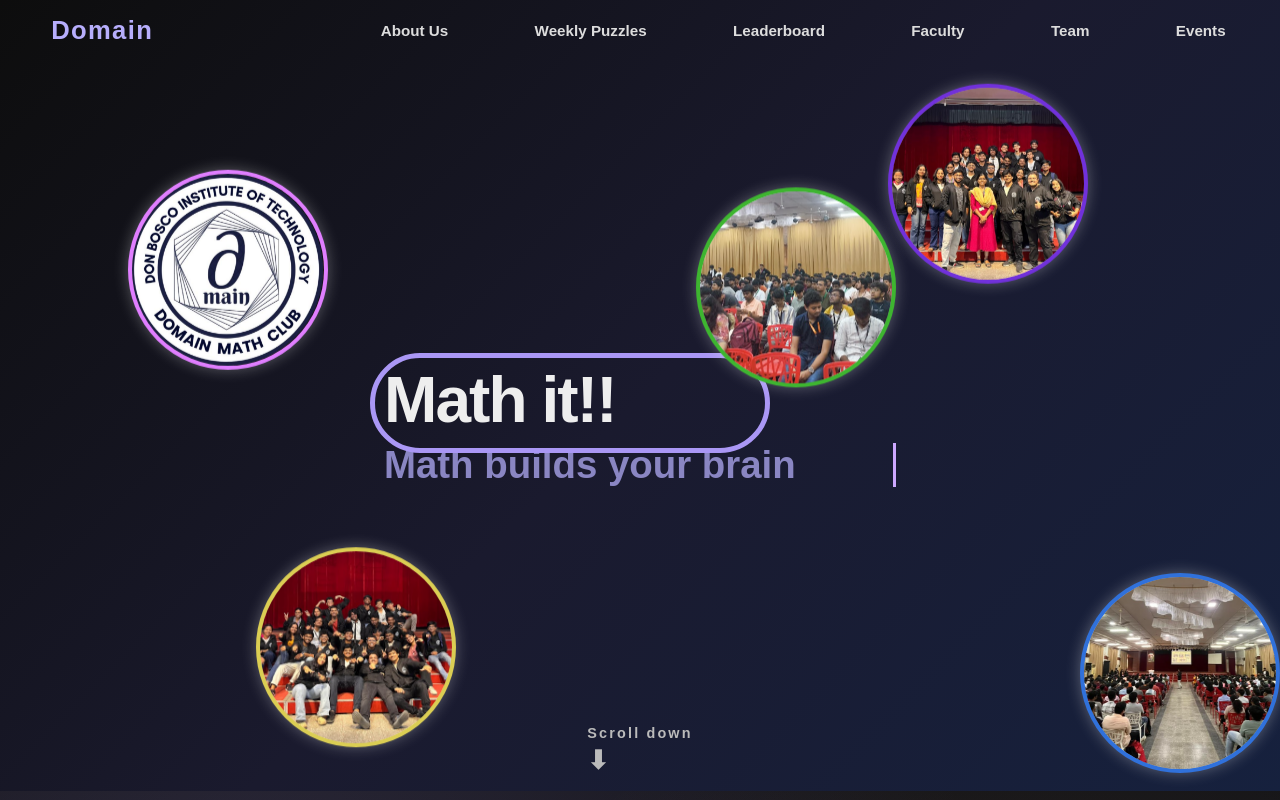
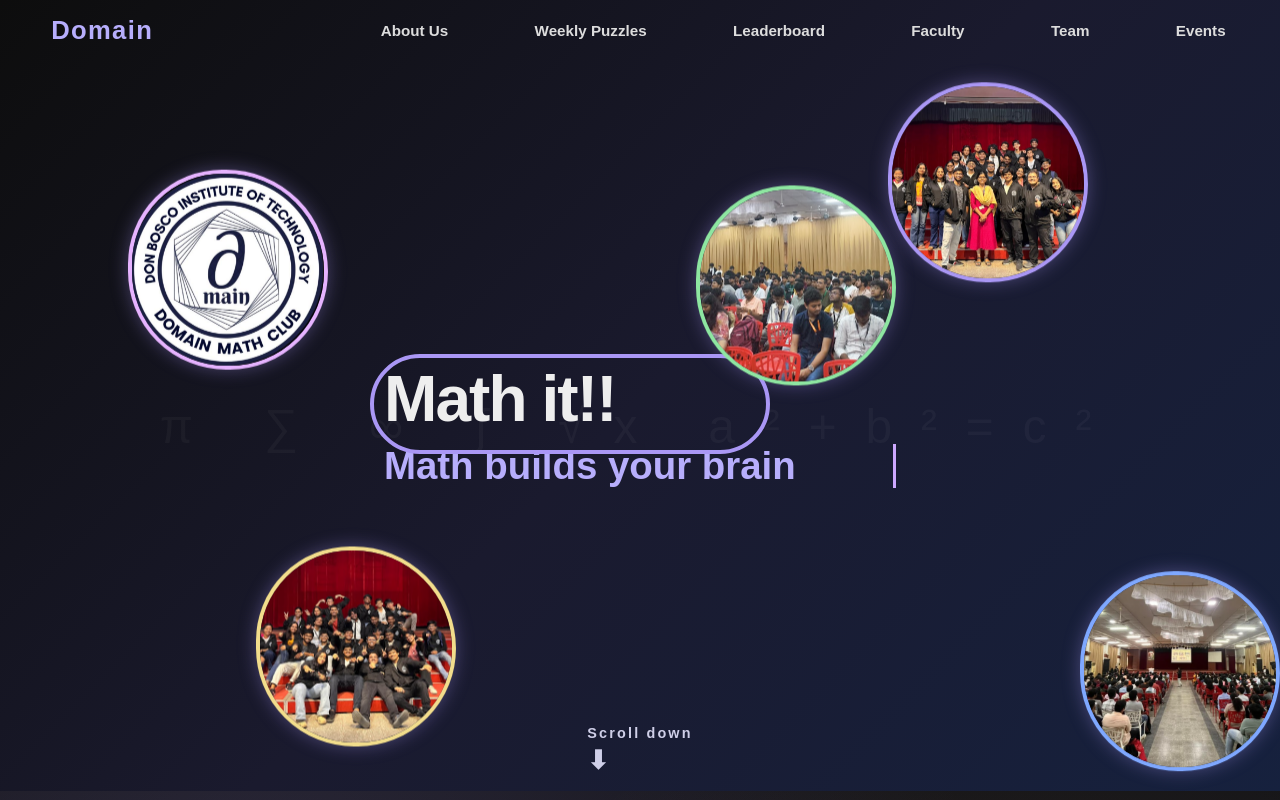
Before and after one commit to shravanip419/domain, a React (Vite) app in the folder webapp/: page / in a window 1280 px wide. Built offline with nearby package versions, Linux system fonts and the light colour scheme.

Commit message:
home page

```diff
--- a/webapp/src/Pages/Home.css
+++ b/webapp/src/Pages/Home.css
@@ -7,8 +7,8 @@ body, html, #root {
   padding: 0;
   height: 100%;
   font-family: 'Poppins', sans-serif;
-  background: linear-gradient(135deg, #141418 15%, #462366 75%);
-  color: #fff;
+  background: linear-gradient(135deg, #0f0f1a 15%, #3b1f5c 75%);
+  color: #ffffff;
   overflow-x: hidden;
 }
 
@@ -21,6 +21,20 @@ body, html, #root {
   justify-content: center;
   padding: 0 30vw;
   overflow: hidden;
+}
+
+/* subtle math texture */
+.hero::before {
+  content: "π ∑ ∞ ∫ √x a²+b²=c²";
+  position: absolute;
+  inset: 0;
+  font-size: 3rem;
+  letter-spacing: 1.8rem;
+  opacity: 0.035;
+  display: flex;
+  align-items: center;
+  justify-content: center;
+  pointer-events: none;
 }
 
 /* ---------- HEADINGS ---------- */
@@ -37,18 +51,18 @@ body, html, #root {
   position: absolute;
   width: 400px;
   height: 100px;
-  border: 5px solid #aa97f5;
+  border: 4px solid #aa97f5;
   border-radius: 100px;
-  top: -1.5vh;
+  top: -1.2vh;
   left: -0.4ch;
   animation: drawBox 1.5s ease forwards;
 }
 
 .hero h2 {
-  margin-top: 0.5rem;
+  margin-top: 0.6rem;
   font-size: 3vw;
   font-weight: 800;
-  color: #8a86c3;
+  color: #b7aefc;
   border-right: 3px solid #cda8ff;
   white-space: nowrap;
   overflow: hidden;
@@ -82,25 +96,26 @@ body, html, #root {
   position: absolute;
   width: 200px;
   height: 200px;
-  border-radius: 50%;
-  border: 4px solid white;
+  border-radius: 48% 52% 50% 50%;
+  border: 4px solid #ffffff;
   display: flex;
   align-items: center;
   justify-content: center;
   animation: floaty 6s ease-in-out infinite;
-  box-shadow: 0 0 15px rgba(255,255,255,0.3);
+  box-shadow: 0 0 18px rgba(170,151,245,0.35);
+  background: rgba(255,255,255,0.06);
 }
 
 .avatar img {
   width: 100%;
   height: 100%;
   object-fit: cover;
-  border-radius: 50%;
+  border-radius: inherit;
 }
 
 @keyframes floaty {
   0% { transform: translateY(0); }
-  50% { transform: translateY(-20px); }
+  50% { transform: translateY(-22px); }
   100% { transform: translateY(0); }
 }
 
@@ -109,12 +124,12 @@ body, html, #root {
 .avatar:nth-child(4) { animation-duration: 9s; }
 .avatar:nth-child(5) { animation-duration: 10s; }
 
-/* Avatar colors */
-.avatar.pink { background: #ff9de2; border-color: #e07eff; }
-.avatar.purple { background: #a76de0; border-color: #7131db; }
-.avatar.yellow { background: #f3f48b; border-color: #dbce53; }
-.avatar.blue { background: #74a7fc; border-color: #3071db; }
-.avatar.green { background: #85e08f; border-color: #3eb530; }
+/* Avatar accent colors */
+.avatar.pink { border-color: #e6b3ff; }
+.avatar.purple { border-color: #aa97f5; }
+.avatar.yellow { border-color: #f2dd8c; }
+.avatar.blue { border-color: #7fa8ff; }
+.avatar.green { border-color: #8ee6a1; }
 
 /* ---------- SCROLL DOWN ---------- */
 .scroll-down {
@@ -125,7 +140,7 @@ body, html, #root {
   font-size: 0.9rem;
   font-weight: 600;
   letter-spacing: 0.15em;
-  color: #bbb;
+  color: #cfcfe8;
   text-decoration: none;
 }
 
@@ -139,6 +154,80 @@ body, html, #root {
 @keyframes bounce {
   from { transform: translateY(0); }
   to { transform: translateY(6px); }
+}
+
+/* ---------- FOOTER ---------- */
+.footer {
+  background: linear-gradient(180deg, #0c0c16, #141418);
+  padding: 4rem 10vw 2.5rem;
+  color: #dcdcf5;
+  position: relative;
+  overflow: hidden;
+}
+
+.footer::before {
+  content: "";
+  position: absolute;
+  inset: 0;
+  background:
+    radial-gradient(circle at 25% 30%, rgba(170,151,245,0.14), transparent 60%),
+    radial-gradient(circle at 75% 70%, rgba(140,120,255,0.12), transparent 60%);
+  pointer-events: none;
+}
+
+.footer-content {
+  max-width: 900px;
+  margin: auto;
+  text-align: center;
+}
+
+.footer h3 {
+  font-size: 2rem;
+  font-weight: 900;
+  letter-spacing: -0.03em;
+  color: #b7aefc;
+  margin-bottom: 0.8rem;
+}
+
+.footer p {
+  font-size: 1rem;
+  line-height: 1.7;
+  color: #cfcfe8;
+  margin-bottom: 1.8rem;
+}
+
+.footer-links {
+  display: flex;
+  justify-content: center;
+  gap: 2.2rem;
+  flex-wrap: wrap;
+  margin-bottom: 2rem;
+}
+
+.footer-links a {
+  text-decoration: none;
+  color: #aaa;
+  font-weight: 600;
+  transition: color 0.3s ease;
+}
+
+.footer-links a:hover {
+  color: #aa97f5;
+}
+
+.footer-line {
+  display: block;
+  width: 120px;
+  height: 3px;
+  margin: 0 auto 1.5rem;
+  background: linear-gradient(90deg, #aa97f5, #7c67f6);
+  border-radius: 10px;
+  box-shadow: 0 0 14px rgba(170,151,245,0.7);
+}
+
+.footer-copy {
+  font-size: 0.85rem;
+  color: #8f8fa8;
 }
 
 /* ---------- RESPONSIVE ---------- */
@@ -167,85 +256,3 @@ body, html, #root {
     height: 90px;
   }
 }
-.footer {
-  background: linear-gradient(180deg, #0f0f1a, #141418);
-  padding: 4rem 10vw 2.5rem;
-  color: #dcdcf5;
-  position: relative;
-  overflow: hidden;
-}
-
-/* ambient glow */
-.footer::before {
-  content: "";
-  position: absolute;
-  inset: 0;
-  background:
-    radial-gradient(circle at 20% 30%, rgba(170,151,245,0.12), transparent 60%),
-    radial-gradient(circle at 80% 70%, rgba(252,191,73,0.1), transparent 60%);
-  pointer-events: none;
-}
-
-.footer-content {
-  max-width: 900px;
-  margin: auto;
-  text-align: center;
-}
-
-.footer h3 {
-  font-size: 2rem;
-  font-weight: 900;
-  letter-spacing: -0.03em;
-  color: #b7aefc;
-  margin-bottom: 0.8rem;
-}
-
-.footer p {
-  font-size: 1rem;
-  line-height: 1.7;
-  color: #cfcfe8;
-  margin-bottom: 1.8rem;
-}
-
-/* links */
-.footer-links {
-  display: flex;
-  justify-content: center;
-  gap: 2.5rem;
-  flex-wrap: wrap;
-  margin-bottom: 2rem;
-}
-
-.footer-links a {
-  text-decoration: none;
-  color: #aaa;
-  font-weight: 600;
-  transition: color 0.3s ease;
-}
-
-.footer-links a:hover {
-  color: #fcbf49;
-}
-
-/* glowing divider */
-.footer-line {
-  display: block;
-  width: 120px;
-  height: 3px;
-  margin: 0 auto 1.5rem;
-  background: linear-gradient(90deg, #aa97f5, #7c67f6);
-  border-radius: 10px;
-  box-shadow: 0 0 12px rgba(170,151,245,0.6);
-}
-
-.footer-copy {
-  font-size: 0.85rem;
-  color: #888;
-}
-
-/* responsive */
-@media (max-width: 768px) {
-  .footer-links {
-    gap: 1.5rem;
-  }
-}
```
